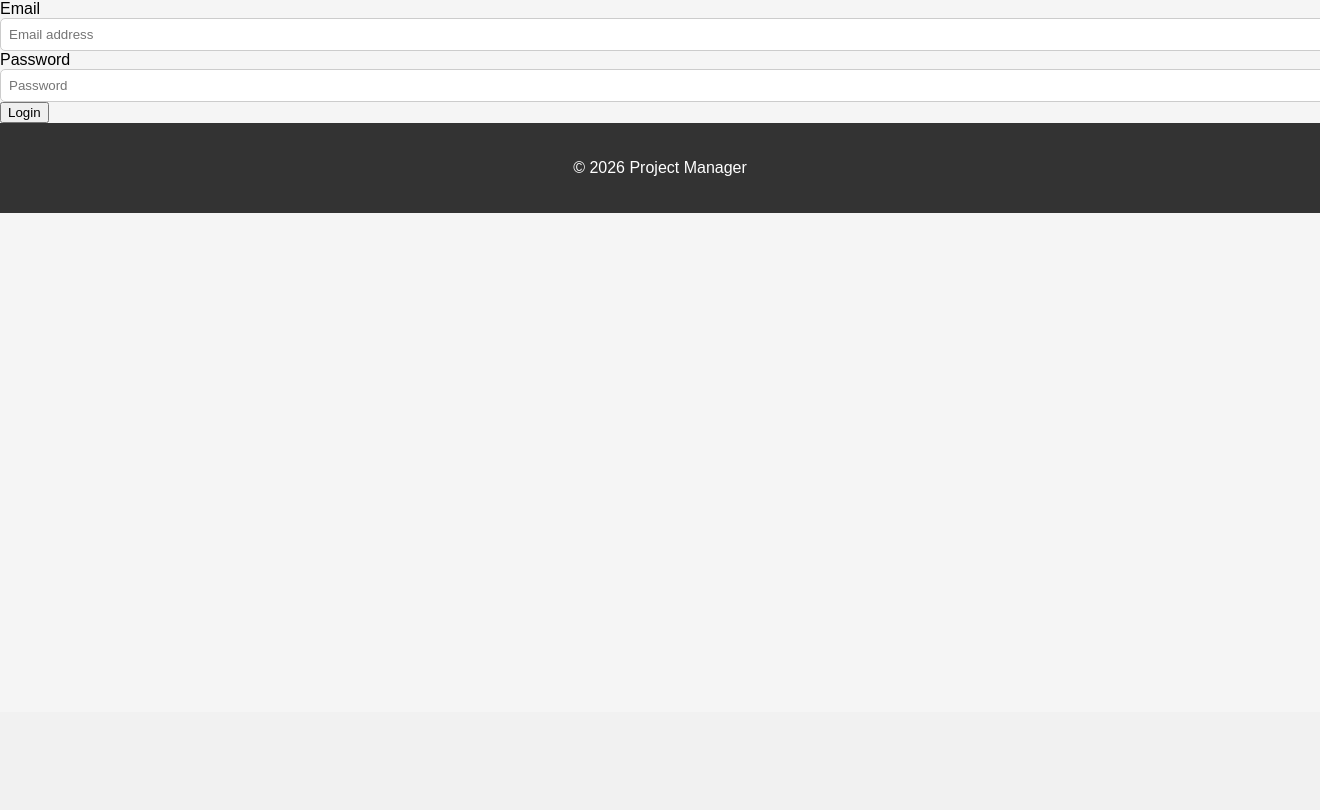
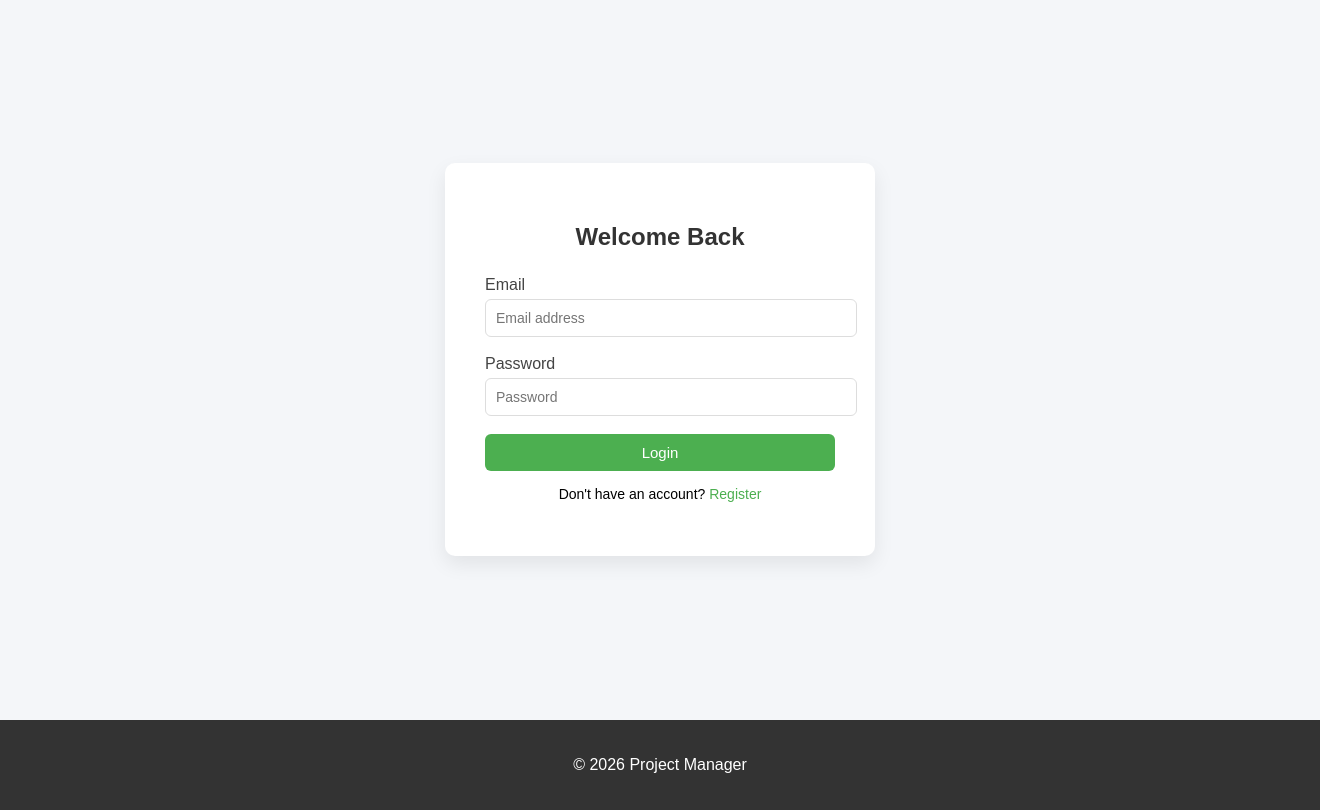
Before and after one commit to harsij01/project-manager, a Flask app: page /login in a window 1320 px wide; the page is wider, and only the part inside the window is pictured. Shown: the part 88-898 px from the top of that part. Before the commit the page ends 301 px from the top of that part, so only its background shows below. Run offline with Flask 3, Linux system fonts and the light colour scheme.

Commit message:
styled login page

```diff
--- a/static/style.css
+++ b/static/style.css
@@ -274,3 +274,19 @@ small {
 .auth-form button:hover {
     background: #43a047;
 }
+
+.auth-link {
+    text-align: center;
+    margin-top: 15px;
+    font-size: 14px;
+}
+
+.auth-link a {
+    color: #4CAF50;
+    text-decoration: none;
+    font-weight: 500;
+}
+
+.auth-link a:hover {
+    text-decoration: underline;
+}
--- a/templates/login.html
+++ b/templates/login.html
@@ -3,7 +3,10 @@
 {% block title %}Login{% endblock %}
 
 {% block content %}
-<form method="POST">
+<div class="auth-container">
+    <form method="POST" class="auth-form">
+        <h2>Welcome Back</h2>
+
         <label for="email">Email</label>
         <input type="email" id="email" name="email" placeholder="Email address" required>
 
@@ -11,5 +14,11 @@
         <input type="password" id="password" name="password" placeholder="Password" required>
 
         <button type="submit">Login</button>
+
+        <p class="auth-link">
+            Don't have an account?
+            <a href="{{ url_for('register') }}">Register</a>
+        </p>
     </form>
+</div>
 {% endblock %}
```
Lines whose indentation alone changed are shown as unchanged.
